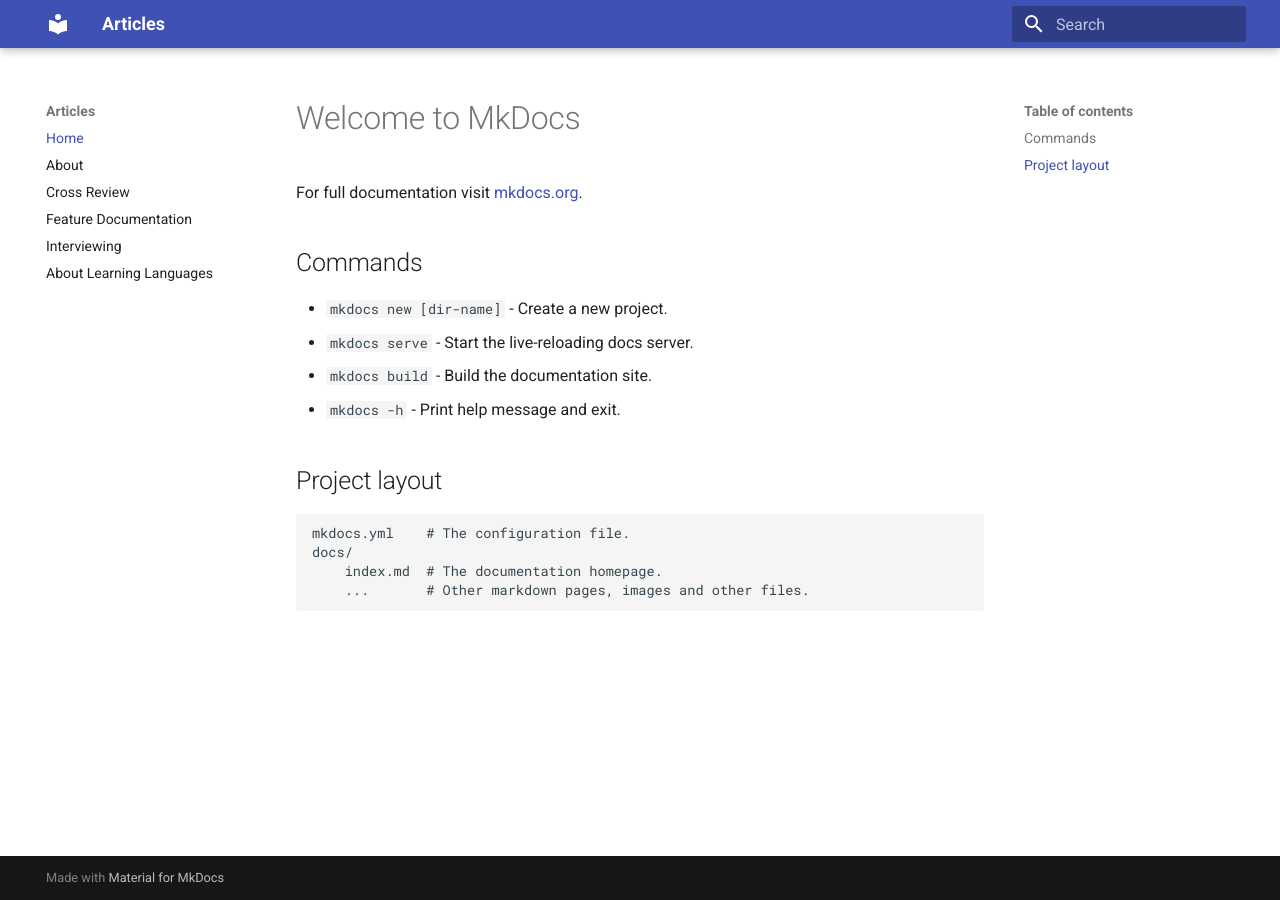
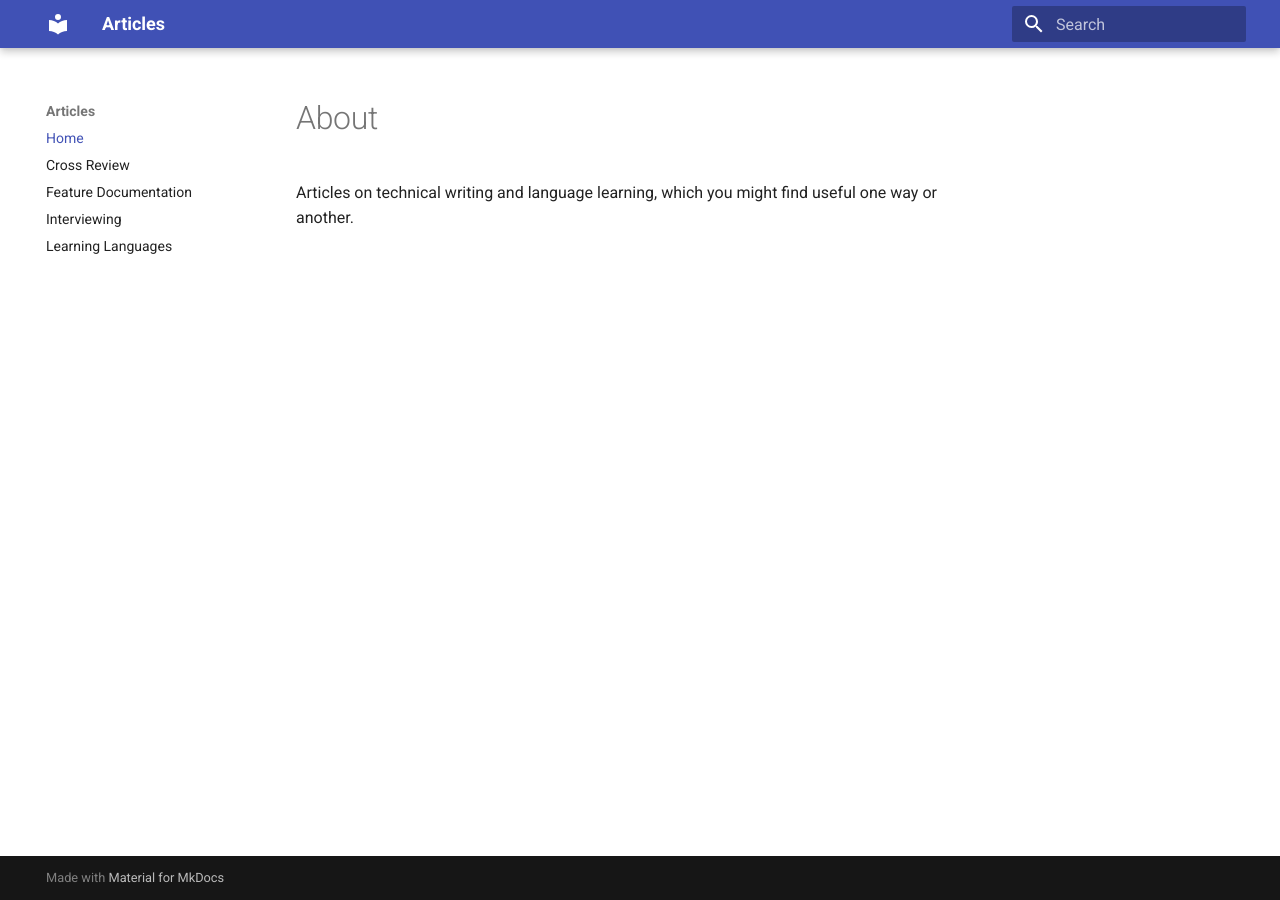
Before and after one commit to AlinaRst/articles, an MkDocs documentation site: the page built from docs/index.md, in a window 1280 px wide. Built offline with MkDocs 1.6.1 and Material for MkDocs 9.7.7, drawn with Linux system fonts in a browser that asks for light colours.

Commit message:
Delete About

```diff
--- a/docs/index.md
+++ b/docs/index.md
@@ -1,17 +1,3 @@
-# Welcome to MkDocs
+# About
 
-For full documentation visit [mkdocs.org](https://www.mkdocs.org).
-
-## Commands
-
-* `mkdocs new [dir-name]` - Create a new project.
-* `mkdocs serve` - Start the live-reloading docs server.
-* `mkdocs build` - Build the documentation site.
-* `mkdocs -h` - Print help message and exit.
-
-## Project layout
-
-    mkdocs.yml    # The configuration file.
-    docs/
-        index.md  # The documentation homepage.
-        ...       # Other markdown pages, images and other files.
+Articles on technical writing and language learning, which you might find useful one way or another.
--- a/mkdocs.yml
+++ b/mkdocs.yml
@@ -4,8 +4,7 @@
 
 nav:
  - Home: index.md
- - About: About.md
  - Cross Review: Article1.md
  - Feature Documentation: Article2.md
  - Interviewing: Article3.md
- - About Learning Languages: Article4.md
+ - Learning Languages: Article4.md
```
Also changed, not shown: docs/About.md (deleted, +0 -5 lines), docs/Article1.md (+1 -1 lines), docs/Article2.md (+1 -1 lines), docs/Article3.md (+5 -1 lines), docs/Article4.md (+5 -0 lines).
